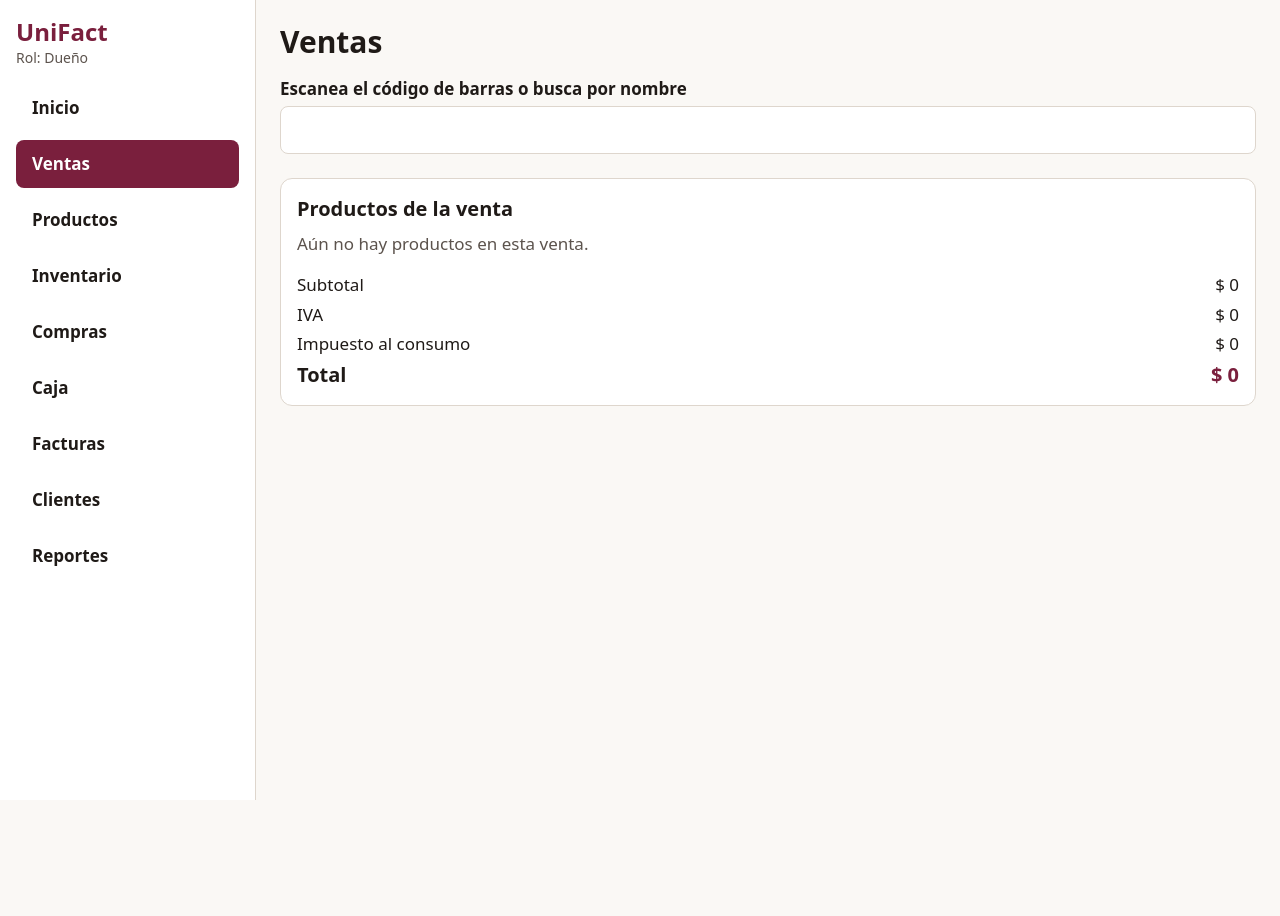
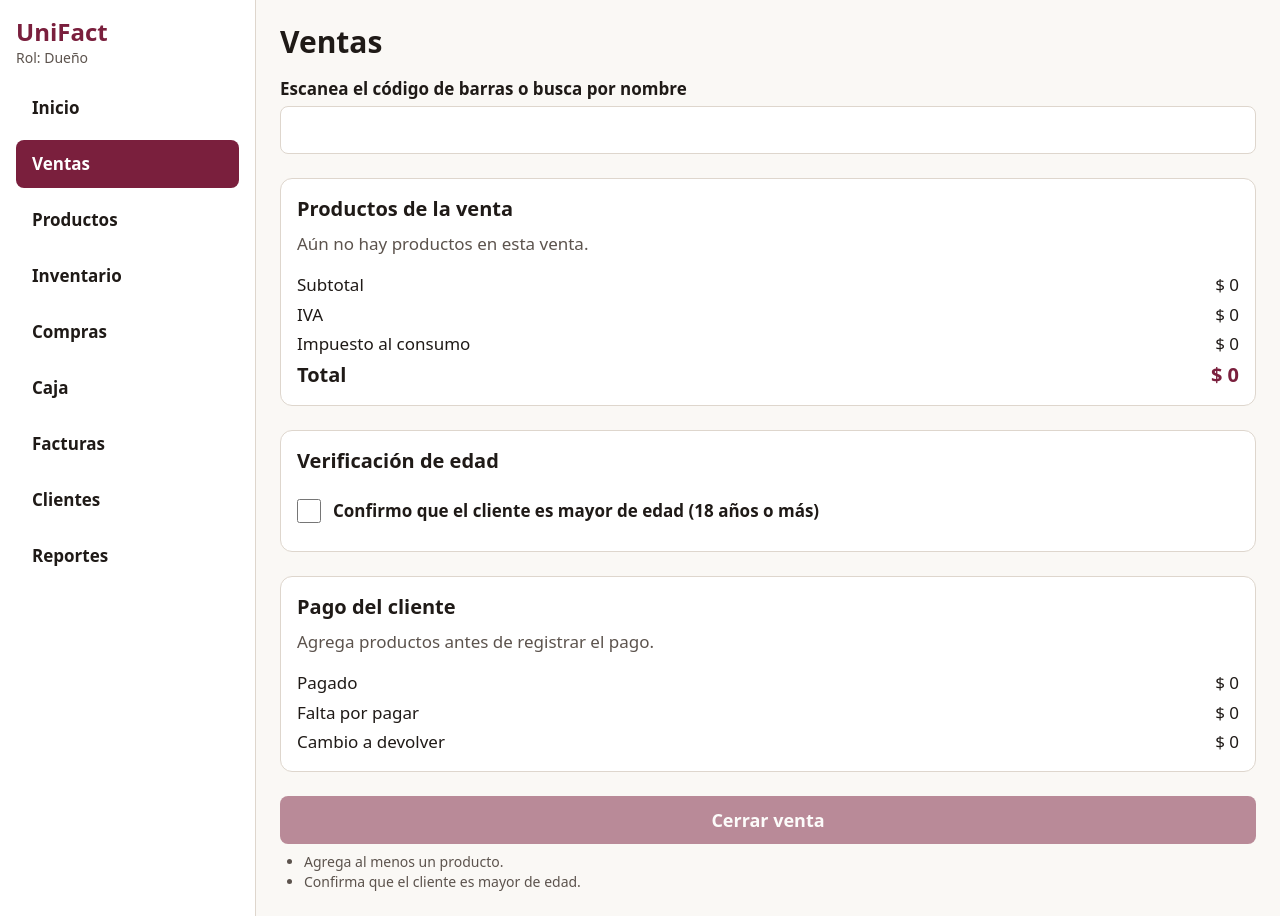
Before and after one commit to Almarales24/unifact, a Next.js app: page /ventas in a window 1280 px wide. Before the commit the page ends 800 px from the top, so only its background shows below. Built offline with nearby package versions, Linux system fonts and the light colour scheme.

Commit message:
Agrega confirmacion de edad y pagos combinados (RF-05, RF-06)

```diff
--- a/app/(panel)/ventas/page.tsx
+++ b/app/(panel)/ventas/page.tsx
@@ -1,14 +1,20 @@
 "use client";
 
 import { useState } from "react";
+import { PanelDePagos } from "@/componentes/PanelDePagos";
 import { productosDePrueba } from "@/librerias/productosDePrueba";
 import { calcularTotales, formatearPesos } from "@/librerias/impuestos";
+import { resumirPagos } from "@/librerias/pagos";
 import type { LineaDeVenta, Producto } from "@/tipos/producto";
+import type { MedioDePago, Pago } from "@/tipos/pago";
 
 export default function PaginaVentas() {
   const [busqueda, setBusqueda] = useState("");
   const [lineas, setLineas] = useState<LineaDeVenta[]>([]);
   const [aviso, setAviso] = useState("");
+  const [pagos, setPagos] = useState<Pago[]>([]);
+  const [esMayorDeEdad, setEsMayorDeEdad] = useState(false);
+  const [mensajeDeVenta, setMensajeDeVenta] = useState("");
 
   const textoBuscado = busqueda.trim().toLowerCase();
   const coincidencias = textoBuscado
@@ -18,6 +24,16 @@ export default function PaginaVentas() {
     : [];
 
   const totales = calcularTotales(lineas);
+  const resumen = resumirPagos(pagos, totales.total);
+
+  const motivosPendientes: string[] = [];
+  if (lineas.length === 0) motivosPendientes.push("Agrega al menos un producto.");
+  if (!esMayorDeEdad) motivosPendientes.push("Confirma que el cliente es mayor de edad.");
+  if (lineas.length > 0 && resumen.faltante > 0)
+    motivosPendientes.push("Falta registrar el pago completo.");
+  if (!resumen.cambioValido)
+    motivosPendientes.push("El valor que sobra no se puede devolver con ese medio de pago.");
+  const puedeCerrar = motivosPendientes.length === 0;
 
   function agregarProducto(producto: Producto) {
     setLineas((actuales) => {
@@ -33,6 +49,7 @@ export default function PaginaVentas() {
     });
     setBusqueda("");
     setAviso("");
+    setMensajeDeVenta("");
   }
 
   function cambiarCantidad(codigoDeBarras: string, cambio: number) {
@@ -68,6 +85,25 @@ export default function PaginaVentas() {
         ? "No se encontró ningún producto."
         : "Hay varios productos, elige uno de la lista."
     );
+  }
+
+  function agregarPago(medio: MedioDePago, monto: number) {
+    setPagos((actuales) => [...actuales, { id: crypto.randomUUID(), medio, monto }]);
+    setMensajeDeVenta("");
+  }
+
+  function quitarPago(id: string) {
+    setPagos((actuales) => actuales.filter((pago) => pago.id !== id));
+  }
+
+  function cerrarVenta() {
+    if (!puedeCerrar) return;
+    setMensajeDeVenta(
+      `Venta cerrada por ${formatearPesos(totales.total)}. La factura se genera en el siguiente paso.`
+    );
+    setLineas([]);
+    setPagos([]);
+    setEsMayorDeEdad(false);
   }
 
   return (
@@ -171,6 +207,53 @@ export default function PaginaVentas() {
           </dd>
         </dl>
       </section>
+
+      <section className="mt-6 rounded-xl border border-borde bg-superficie p-4">
+        <h2 className="text-xl font-bold">Verificación de edad</h2>
+        <label className="mt-3 flex min-h-12 items-center gap-3 font-semibold">
+          <input
+            type="checkbox"
+            checked={esMayorDeEdad}
+            onChange={(evento) => setEsMayorDeEdad(evento.target.checked)}
+            className="h-6 w-6"
+          />
+          Confirmo que el cliente es mayor de edad (18 años o más)
+        </label>
+      </section>
+
+      <PanelDePagos
+        pagos={pagos}
+        resumen={resumen}
+        total={totales.total}
+        alAgregar={agregarPago}
+        alQuitar={quitarPago}
+      />
+
+      <div className="mt-6">
+        <button
+          type="button"
+          onClick={cerrarVenta}
+          disabled={!puedeCerrar}
+          aria-describedby={puedeCerrar ? undefined : "motivos-pendientes"}
+          className="min-h-12 w-full rounded-lg bg-primario px-6 text-lg font-semibold text-primario-texto disabled:opacity-50"
+        >
+          Cerrar venta
+        </button>
+
+        {!puedeCerrar && (
+          <ul id="motivos-pendientes" className="mt-2 list-disc pl-6 text-sm text-texto-suave">
+            {motivosPendientes.map((motivo) => (
+              <li key={motivo}>{motivo}</li>
+            ))}
+          </ul>
+        )}
+
+        {mensajeDeVenta && (
+          <p role="status" className="mt-3 font-semibold text-exito">
+            {mensajeDeVenta}
+          </p>
+        )}
+      </div>
     </>
   );
 }
--- /dev/null
+++ b/componentes/PanelDePagos.tsx
@@ -0,0 +1,144 @@
+"use client";
+
+import { useState } from "react";
+import { formatearPesos } from "@/librerias/impuestos";
+import type { ResumenDePagos } from "@/librerias/pagos";
+import { nombresDeMedios, type MedioDePago, type Pago } from "@/tipos/pago";
+
+type Propiedades = {
+  pagos: Pago[];
+  resumen: ResumenDePagos;
+  total: number;
+  alAgregar: (medio: MedioDePago, monto: number) => void;
+  alQuitar: (id: string) => void;
+};
+
+export function PanelDePagos({ pagos, resumen, total, alAgregar, alQuitar }: Propiedades) {
+  const [medio, setMedio] = useState<MedioDePago>("efectivo");
+  const [monto, setMonto] = useState("");
+  const [error, setError] = useState("");
+
+  function manejarAgregar(evento: React.FormEvent<HTMLFormElement>) {
+    evento.preventDefault();
+    const valor = Number(monto);
+
+    if (!Number.isInteger(valor) || valor <= 0) {
+      setError("Escribe un valor en pesos mayor que cero, sin puntos ni comas.");
+      return;
+    }
+
+    alAgregar(medio, valor);
+    setMonto("");
+    setError("");
+  }
+
+  return (
+    <section className="mt-6 rounded-xl border border-borde bg-superficie p-4">
+      <h2 className="text-xl font-bold">Pago del cliente</h2>
+
+      {total === 0 ? (
+        <p className="mt-2 text-texto-suave">Agrega productos antes de registrar el pago.</p>
+      ) : (
+        <form onSubmit={manejarAgregar} noValidate className="mt-3 flex flex-wrap items-end gap-3">
+          <div className="flex flex-col gap-1">
+            <label htmlFor="medio-de-pago" className="font-semibold">
+              Medio de pago
+            </label>
+            <select
+              id="medio-de-pago"
+              value={medio}
+              onChange={(evento) => setMedio(evento.target.value as MedioDePago)}
+              className="min-h-12 rounded-lg border border-borde bg-superficie px-3"
+            >
+              {(Object.keys(nombresDeMedios) as MedioDePago[]).map((clave) => (
+                <option key={clave} value={clave}>
+                  {nombresDeMedios[clave]}
+                </option>
+              ))}
+            </select>
+          </div>
+
+          <div className="flex flex-col gap-1">
+            <label htmlFor="monto-del-pago" className="font-semibold">
+              Valor recibido
+            </label>
+            <input
+              id="monto-del-pago"
+              type="text"
+              inputMode="numeric"
+              value={monto}
+              onChange={(evento) => {
+                setMonto(evento.target.value);
+                setError("");
+              }}
+              aria-invalid={Boolean(error)}
+              aria-describedby={error ? "error-del-pago" : undefined}
+              className="min-h-12 w-40 rounded-lg border border-borde px-3"
+            />
+          </div>
+
+          <button
+            type="button"
+            disabled={resumen.faltante === 0}
+            onClick={() => setMonto(String(resumen.faltante))}
+            className="min-h-12 rounded-lg border border-borde px-4 font-semibold disabled:opacity-50"
+          >
+            Poner lo que falta
+          </button>
+
+          <button
+            type="submit"
+            className="min-h-12 rounded-lg bg-primario px-4 font-semibold text-primario-texto"
+          >
+            Agregar pago
+          </button>
+        </form>
+      )}
+
+      {error && (
+        <p id="error-del-pago" role="alert" className="mt-2 text-sm text-peligro">
+          {error}
+        </p>
+      )}
+
+      {pagos.length > 0 && (
+        <ul className="mt-4 flex flex-col gap-2">
+          {pagos.map((pago) => (
+            <li
+              key={pago.id}
+              className="flex items-center justify-between gap-2 border-b border-borde pb-2"
+            >
+              <span>
+                {nombresDeMedios[pago.medio]}: <strong>{formatearPesos(pago.monto)}</strong>
+              </span>
+              <button
+                type="button"
+                onClick={() => alQuitar(pago.id)}
+                aria-label={`Quitar el pago en ${nombresDeMedios[pago.medio]} de ${formatearPesos(pago.monto)}`}
+                className="min-h-12 rounded-lg border border-borde px-4"
+              >
+                Quitar
+              </button>
+            </li>
+          ))}
+        </ul>
+      )}
+
+      <dl className="mt-4 grid grid-cols-2 gap-1">
+        <dt>Pagado</dt>
+        <dd className="text-right">{formatearPesos(resumen.pagado)}</dd>
+        <dt>Falta por pagar</dt>
+        <dd className="text-right">{formatearPesos(resumen.faltante)}</dd>
+        <dt>Cambio a devolver</dt>
+        <dd className="text-right">{formatearPesos(resumen.cambio)}</dd>
+      </dl>
+
+      {!resumen.cambioValido && (
+        <p role="alert" className="mt-2 text-sm text-peligro">
+          El valor que sobra solo se puede devolver si se recibió en efectivo. Reduce el pago con
+          tarjeta o transferencia.
+        </p>
+      )}
+    </section>
+  );
+}
--- /dev/null
+++ b/librerias/pagos.ts
@@ -0,0 +1,23 @@
+import type { Pago } from "@/tipos/pago";
+
+export type ResumenDePagos = {
+  pagado: number;
+  faltante: number;
+  cambio: number;
+  cambioValido: boolean;
+};
+
+export function resumirPagos(pagos: Pago[], total: number): ResumenDePagos {
+  const pagado = pagos.reduce((suma, pago) => suma + pago.monto, 0);
+  const efectivo = pagos
+    .filter((pago) => pago.medio === "efectivo")
+    .reduce((suma, pago) => suma + pago.monto, 0);
+  const cambio = Math.max(pagado - total, 0);
+
+  return {
+    pagado,
+    faltante: Math.max(total - pagado, 0),
+    cambio,
+    cambioValido: cambio <= efectivo,
+  };
+}
--- /dev/null
+++ b/tipos/pago.ts
@@ -0,0 +1,13 @@
+export type MedioDePago = "efectivo" | "tarjeta" | "transferencia";
+
+export type Pago = {
+  id: string;
+  medio: MedioDePago;
+  monto: number; // en pesos
+};
+
+export const nombresDeMedios: Record<MedioDePago, string> = {
+  efectivo: "Efectivo",
+  tarjeta: "Tarjeta (datáfono de la tienda)",
+  transferencia: "Transferencia",
+};
```
